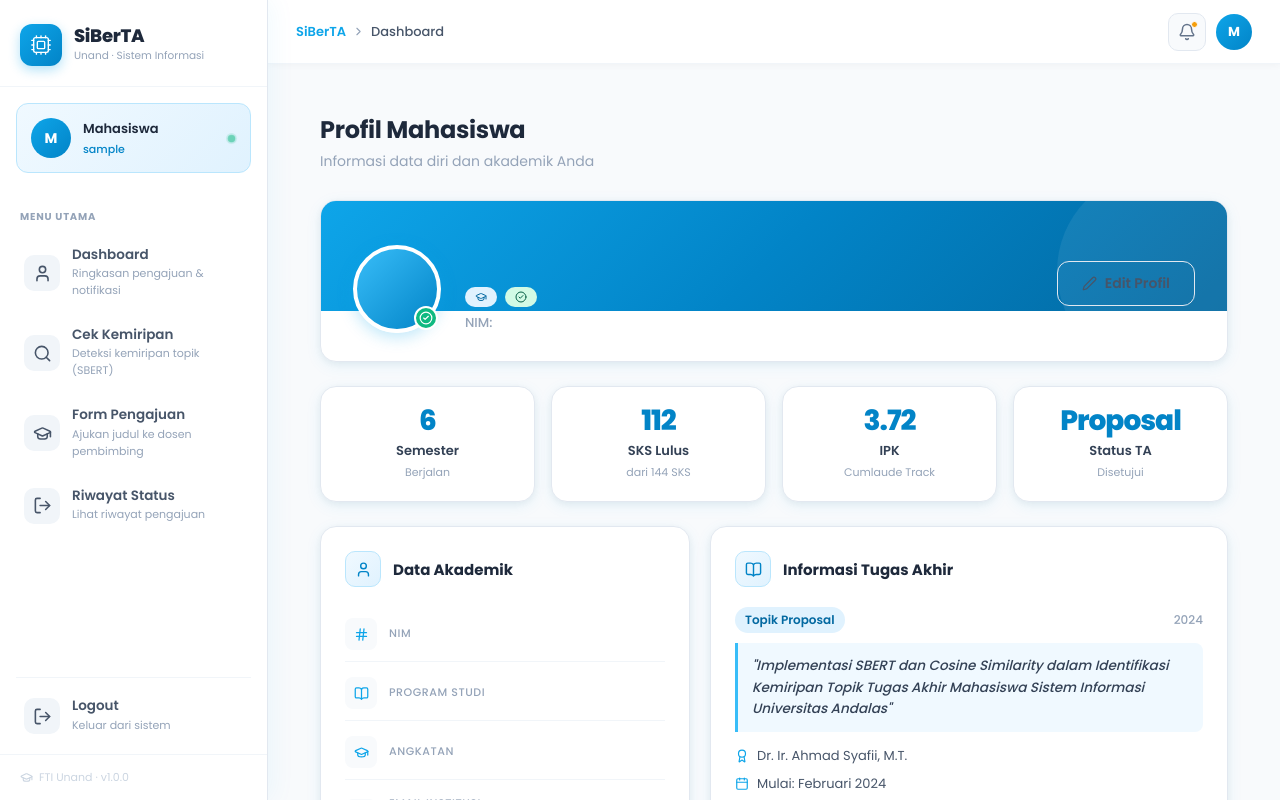
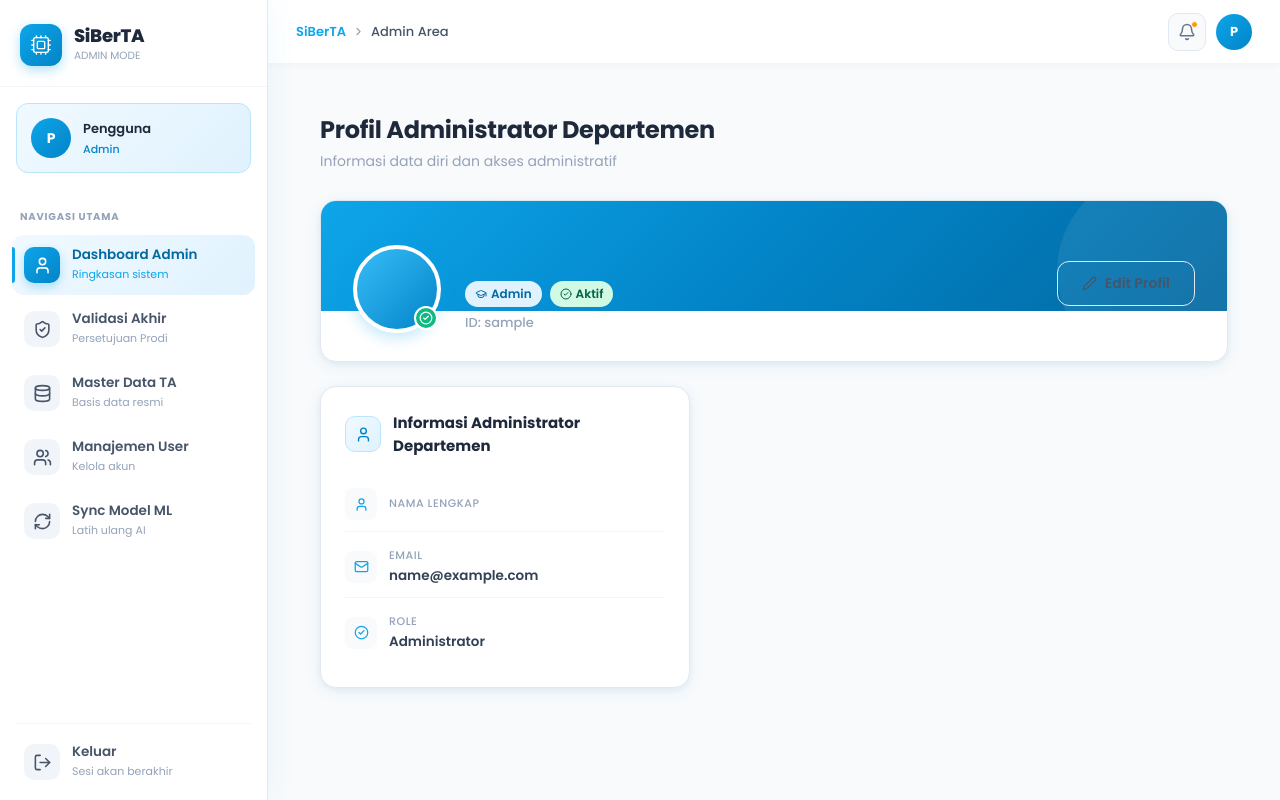
Before and after one commit to Zakkyaulia/Siberta, a React (Vite) app: page /dashboard/profil in a window 1280 px wide. Shown: the top 800 px of the page. Built offline with nearby package versions, Linux system fonts and the light colour scheme; sample sign-in values are in the browser's storage.

Commit message:
belum siap

```diff
--- a/src/App.jsx
+++ b/src/App.jsx
@@ -4,6 +4,8 @@ import { Toaster } from 'react-hot-toast';
 import { AuthProvider, useAuth } from './context/AuthContext';
 import LoginPage from './pages/LoginPage';
 import DashboardLayout from './layouts/DashboardLayout';
+
+// Halaman-Halaman
 import ProfilPage from './pages/ProfilPage';
 import CekTAPage from './pages/CekTAPage';
 import MahasiswaDashboard from './pages/MahasiswaDashboard';
@@ -19,61 +21,90 @@ import MasterDataTA from './pages/MasterDataTA';
 import ManajemenUser from './pages/ManajemenUser';
 import SyncML from './pages/SyncML';
 
-function ProtectedRoute({ children }) {
-  const { isLoggedIn } = useAuth();
-  return isLoggedIn ? children : <Navigate to="/login" replace />;
+// 1. Pelindung Rute Umum (Cek Login)
+function ProtectedRoute({ children, allowedRoles }) {
+  const { isLoggedIn, user } = useAuth();
+
+  if (!isLoggedIn) return <Navigate to="/login" replace />;
+
+  // Jika rute butuh role spesifik dan user tidak memilikinya, arahkan ke /dashboard
+  if (allowedRoles && !allowedRoles.includes(user?.role)) {
+    return <Navigate to="/dashboard" replace />;
   }
 
+  return children;
+}
+
+// 2. Pelindung Rute Publik (Mencegah user yang sudah login balik ke login)
 function PublicRoute({ children }) {
-  const { isLoggedIn } = useAuth();
-  return !isLoggedIn ? children : <Navigate to="/dashboard/profil" replace />;
+  const { isLoggedIn, user } = useAuth();
+  if (!isLoggedIn) return children;
+
+  // Jika sudah login, redirect ke dashboard sesuai role
+  const role = (user?.role || 'mahasiswa').toLowerCase();
+  if (role === 'dosen') return <Navigate to="/dashboard/dosen" replace />;
+  if (role === 'departemen' || role === 'admin') return <Navigate to="/dashboard/admin" replace />;
+  return <Navigate to="/dashboard/mahasiswa" replace />;
+}
+
+// Redirect ke halaman dashboard yang sesuai berdasarkan role
+function DashboardIndex() {
+  const { user } = useAuth();
+  const role = (user?.role || 'mahasiswa').toLowerCase();
+
+  if (role === 'dosen') return <Navigate to="daftar-masuk" replace />;
+  if (role === 'departemen' || role === 'admin') return <Navigate to="admin" replace />;
+  // Default mahasiswa
+  return <Navigate to="mahasiswa" replace />;
 }
 
 function App() {
   return (
     <AuthProvider>
       <BrowserRouter>
-        <Toaster
-          position="top-right"
-          toastOptions={{
-            duration: 3500,
-            style: {
-              background: '#ffffff',
-              color: '#1e293b',
-              borderRadius: '12px',
-              boxShadow: '0 10px 40px rgba(14, 165, 233, 0.15)',
-              border: '1px solid #e0f2fe',
-              fontFamily: "'Poppins', sans-serif",
-              fontSize: '14px',
-            },
-          }}
-        />
+        <Toaster position="top-right" />
         <Routes>
           <Route path="/login" element={<PublicRoute><LoginPage /></PublicRoute>} />
+
           <Route
             path="/dashboard"
             element={<ProtectedRoute><DashboardLayout /></ProtectedRoute>}
           >
-            <Route index element={<Navigate to="profil" replace />} />
+            <Route
+              index
+              element={<DashboardIndex />}
+            />
             <Route path="profil" element={<ProfilPage />} />
+
+            {/* Landing redirect depending on role */}
+
+
+            {/* --- RUTE KHUSUS MAHASISWA --- */}
+            <Route path="mahasiswa" element={<MahasiswaDashboard />} />
+            <Route path="sbert" element={<SBERTSim />} />
+            <Route element={<ProtectedRoute allowedRoles={['mahasiswa']} />}>
               <Route path="cek-ta" element={<CekTAPage />} />
-            <Route path="mahasiswa" element={<MahasiswaDashboard />} />
               <Route path="form-pengajuan" element={<FormPengajuan />} />
               <Route path="riwayat" element={<RiwayatStatus />} />
-            <Route path="sbert" element={<SBERTSim />} />
+            </Route>
 
-            {/* Dosen routes */}
+            {/* --- RUTE KHUSUS DOSEN --- */}
+            <Route element={<ProtectedRoute allowedRoles={['dosen']} />}>
               <Route path="dosen" element={<DosenDashboard />} />
               <Route path="daftar-masuk" element={<DaftarMasuk />} />
               <Route path="log-bimbingan" element={<LogBimbingan />} />
+            </Route>
 
-            {/* Departemen / Admin routes */}
+            {/* --- RUTE KHUSUS ADMIN/DEPARTEMEN --- */}
+            <Route element={<ProtectedRoute allowedRoles={['departemen','admin']} />}>
               <Route path="admin" element={<AdminDashboard />} />
               <Route path="validasi" element={<ValidasiAkhir />} />
               <Route path="master-data" element={<MasterDataTA />} />
               <Route path="manajemen-user" element={<ManajemenUser />} />
               <Route path="sync-ml" element={<SyncML />} />
             </Route>
+          </Route>
+
           <Route path="*" element={<Navigate to="/login" replace />} />
         </Routes>
       </BrowserRouter>
--- a/src/layouts/DashboardLayout.jsx
+++ b/src/layouts/DashboardLayout.jsx
@@ -4,164 +4,119 @@ import { useAuth } from '../context/AuthContext';
 import toast from 'react-hot-toast';
 import {
   User, Search, LogOut, Cpu, ChevronRight,
-  Menu, X, Bell, GraduationCap
+  Menu, X, Bell, GraduationCap, FilePlus,
+  Clock, Inbox, BookOpen, ShieldCheck, Database, Users, RefreshCw
 } from 'lucide-react';
 import './DashboardLayout.css';
-
-const ROLE_MENUS = {
-  mahasiswa: [
-    { to: '/dashboard/mahasiswa', icon: User, label: 'Dashboard', desc: 'Ringkasan pengajuan & notifikasi' },
-    { to: '/dashboard/cek-ta', icon: Search, label: 'Cek Kemiripan', desc: 'Deteksi kemiripan topik (SBERT)' },
-    { to: '/dashboard/form-pengajuan', icon: GraduationCap, label: 'Form Pengajuan', desc: 'Ajukan judul ke dosen pembimbing' },
-    { to: '/dashboard/riwayat', icon: LogOut, label: 'Riwayat Status', desc: 'Lihat riwayat pengajuan' },
-  ],
-  dosen: [
-    { to: '/dashboard/dosen', icon: User, label: 'Dashboard Dosen', desc: 'Ringkasan tugas bimbingan' },
-    { to: '/dashboard/daftar-masuk', icon: Search, label: 'Daftar Masuk', desc: 'Pengajuan mahasiswa masuk' },
-    { to: '/dashboard/log-bimbingan', icon: LogOut, label: 'Log Bimbingan', desc: 'Catatan bimbingan mahasiswa' },
-  ],
-  departemen: [
-    { to: '/dashboard/admin', icon: User, label: 'Dashboard Admin', desc: 'Ringkasan administrasi' },
-    { to: '/dashboard/validasi', icon: Search, label: 'Validasi Akhir', desc: 'Validasi final pengajuan' },
-    { to: '/dashboard/master-data', icon: GraduationCap, label: 'Master Data TA', desc: 'Kelola basis data judul TA' },
-    { to: '/dashboard/manajemen-user', icon: User, label: 'Manajemen User', desc: 'Tambah / edit data user' },
-    { to: '/dashboard/sync-ml', icon: Cpu, label: 'Sinkronisasi ML', desc: 'Sinkronisasi SQL -> model (.pkl)' },
-  ],
-};
 
 export default function DashboardLayout() {
   const { user, logout } = useAuth();
   const navigate = useNavigate();
   const [sidebarOpen, setSidebarOpen] = useState(false);
 
+  // KONFIGURASI MENU BERDASARKAN ROLE
+  const menuConfig = {
+    mahasiswa: [
+      { to: '/dashboard/profil', icon: User, label: 'Profil Saya', desc: 'Data akademik' },
+      { to: '/dashboard/cek-ta', icon: Search, label: 'Cek Kemiripan', desc: 'Analisis AI SBERT' },
+      { to: '/dashboard/form-pengajuan', icon: FilePlus, label: 'Ajukan Judul', desc: 'Formulir TA' },
+      { to: '/dashboard/riwayat', icon: Clock, label: 'Riwayat Status', desc: 'Pantau persetujuan' },
+    ],
+    dosen: [
+      { to: '/dashboard/profil', icon: User, label: 'Profil Dosen', desc: 'Informasi pengajar' },
+      { to: '/dashboard/daftar-masuk', icon: Inbox, label: 'Daftar Masuk', desc: 'Review judul MHS' },
+      { to: '/dashboard/log-bimbingan', icon: BookOpen, label: 'Log Bimbingan', desc: 'Catatan konsultasi' },
+    ],
+    admin: [
+      { to: '/dashboard/profil', icon: User, label: 'Dashboard Admin', desc: 'Ringkasan sistem' },
+      { to: '/dashboard/validasi-akhir', icon: ShieldCheck, label: 'Validasi Akhir', desc: 'Persetujuan Prodi' },
+      { to: '/dashboard/master-data', icon: Database, label: 'Master Data TA', desc: 'Basis data resmi' },
+      { to: '/dashboard/manajemen-user', icon: Users, label: 'Manajemen User', desc: 'Kelola akun' },
+      { to: '/dashboard/sync-ml', icon: RefreshCw, label: 'Sync Model ML', desc: 'Latih ulang AI' },
+    ]
+  };
+
+  const activeMenu = menuConfig[user?.role] || [];
+
   const handleLogout = () => {
     toast.success('Berhasil logout. Sampai jumpa! 👋');
     setTimeout(() => { logout(); navigate('/login'); }, 800);
   };
 
-  // PENTING: Proteksi jika data user masih loading/kosong
-  // Fallback (cadangan) agar aplikasi tidak crash
-  const namaUser = user?.nama || 'Mahasiswa';
-  // Ambil inisial untuk avatar cadangan jika tidak ada gambar
+  const namaUser = user?.nama || 'Pengguna';
   const inisial = namaUser.charAt(0).toUpperCase();
-  const nimUser = user?.username || 'Tidak ada NIM'; // Asumsi username dipakai sebagai NIM
 
   return (
     <div className="dashboard-root">
-      {/* Mobile Overlay */}
-      {sidebarOpen && (
-        <div className="sidebar-overlay" onClick={() => setSidebarOpen(false)} />
-      )}
+      {sidebarOpen && <div className="sidebar-overlay" onClick={() => setSidebarOpen(false)} />}
 
-      {/* ===== SIDEBAR ===== */}
       <aside className={`sidebar ${sidebarOpen ? 'open' : ''}`}>
-        {/* Sidebar Header */}
         <div className="sidebar-header">
           <div className="sidebar-brand">
-            <div className="sidebar-brand-icon">
-              <Cpu size={22} strokeWidth={1.5} />
-            </div>
+            <div className="sidebar-brand-icon"><Cpu size={22} strokeWidth={1.5} /></div>
             <div className="sidebar-brand-text">
               <span className="sidebar-brand-name">SiBerTA</span>
-              <span className="sidebar-brand-sub">Unand · Sistem Informasi</span>
+              <span className="sidebar-brand-sub">{user?.role?.toUpperCase()} MODE</span>
             </div>
           </div>
-          <button className="sidebar-close-btn" onClick={() => setSidebarOpen(false)}>
-            <X size={18} />
-          </button>
+          <button className="sidebar-close-btn" onClick={() => setSidebarOpen(false)}><X size={18} /></button>
         </div>
 
-        {/* User Mini Card */}
         <div className="sidebar-user-card">
-          {/* PERBAIKAN: Gunakan inisial jika avatar tidak ada dari backend */}
-          <div className="sidebar-avatar" style={{ backgroundColor: '#0ea5e9', color: 'white', display: 'flex', alignItems: 'center', justifyContent: 'center', fontWeight: 'bold' }}>
-              {user?.avatar || inisial}
+          <div className="sidebar-avatar" style={{ backgroundColor: '#0ea5e9', color: 'white' }}>
+            {inisial}
           </div>
           <div className="sidebar-user-info">
-            {/* PERBAIKAN: Pakai optional chaining dan ambil nama aman */}
-            <span className="sidebar-user-name">{namaUser.split(' ').slice(0, 2).join(' ')}</span>
-            <span className="sidebar-user-nim">{nimUser}</span>
-          </div>
-          <div className="sidebar-user-status" title="Status aktif">
-            <div className="status-dot" />
+            <span className="sidebar-user-name">{namaUser}</span>
+            <span className="sidebar-user-nim" style={{ textTransform: 'capitalize' }}>{user?.role}</span>
           </div>
         </div>
 
-        {/* Navigation */}
         <nav className="sidebar-nav">
-          <span className="nav-section-label">Menu Utama</span>
-          {(() => {
-            const role = (user?.role || 'mahasiswa').toLowerCase();
-            const menu = ROLE_MENUS[role] || ROLE_MENUS.mahasiswa;
-            return menu.map(({ to, icon: Icon, label, desc }) => (
+          <span className="nav-section-label">Navigasi Utama</span>
+          {activeMenu.map(({ to, icon: Icon, label, desc }) => (
             <NavLink
               key={to}
               to={to}
               className={({ isActive }) => `nav-item ${isActive ? 'active' : ''}`}
               onClick={() => setSidebarOpen(false)}
             >
-                <div className="nav-item-icon">
-                  <Icon size={19} strokeWidth={2} />
-                </div>
+              <div className="nav-item-icon"><Icon size={19} /></div>
               <div className="nav-item-text">
                 <span className="nav-label">{label}</span>
                 <span className="nav-desc">{desc}</span>
               </div>
               <ChevronRight size={15} className="nav-chevron" />
             </NavLink>
-            ));
-          })()}
+          ))}
         </nav>
 
         <div className="sidebar-divider" />
-
-        {/* Logout */}
-        <button className="nav-item logout-item" onClick={handleLogout} id="logout-btn">
-          <div className="nav-item-icon">
-            <LogOut size={19} strokeWidth={2} />
-          </div>
+        <button className="nav-item logout-item" onClick={handleLogout}>
+          <div className="nav-item-icon"><LogOut size={19} /></div>
           <div className="nav-item-text">
-            <span className="nav-label">Logout</span>
-            <span className="nav-desc">Keluar dari sistem</span>
+            <span className="nav-label">Keluar</span>
+            <span className="nav-desc">Sesi akan berakhir</span>
           </div>
         </button>
-
-        {/* Sidebar Footer */}
-        <div className="sidebar-footer">
-          <GraduationCap size={13} />
-          <span>FTI Unand · v1.0.0</span>
-        </div>
       </aside>
 
-      {/* ===== MAIN AREA ===== */}
       <div className="main-area">
-        {/* Topbar */}
         <header className="topbar">
-          <button className="topbar-menu-btn" onClick={() => setSidebarOpen(true)}>
-            <Menu size={20} />
-          </button>
-
+          <button className="topbar-menu-btn" onClick={() => setSidebarOpen(true)}><Menu size={20} /></button>
           <div className="topbar-title-area">
             <div className="topbar-breadcrumb">
               <span>SiBerTA</span>
               <ChevronRight size={13} />
-              <span className="topbar-page-name">Dashboard</span>
+              <span className="topbar-page-name" style={{ textTransform: 'capitalize' }}>{user?.role} Area</span>
             </div>
           </div>
-
           <div className="topbar-actions">
-            <button className="topbar-icon-btn" title="Notifikasi">
-              <Bell size={18} />
-              <span className="notif-dot" />
-            </button>
-            <div className="topbar-avatar" title={namaUser} style={{ backgroundColor: '#0ea5e9', color: 'white', display: 'flex', alignItems: 'center', justifyContent: 'center', fontWeight: 'bold' }}>
-               {/* PERBAIKAN: Gunakan inisial untuk topbar avatar */}
-              {user?.avatar || inisial}
-            </div>
+            <button className="topbar-icon-btn"><Bell size={18} /><span className="notif-dot" /></button>
+            <div className="topbar-avatar" style={{ backgroundColor: '#0ea5e9', color: 'white' }}>{inisial}</div>
           </div>
         </header>
 
-        {/* Page Content */}
         <main className="page-content">
           <Outlet />
         </main>
--- a/src/pages/ProfilPage.jsx
+++ b/src/pages/ProfilPage.jsx
@@ -24,7 +24,95 @@ const STATS = [
 
 export default function ProfilPage() {
   const { user } = useAuth();
+  const role = (user?.role || 'mahasiswa').toLowerCase();
+  const isMahasiswa = role === 'mahasiswa';
+  const isDosen = role === 'dosen';
+  const isAdmin = role === 'departemen' || role === 'admin';
 
+  // Konten untuk Dosen dan Admin
+  if (isDosen || isAdmin) {
+    const roleTitle = isDosen ? 'Dosen' : 'Administrator Departemen';
+    const roleSubtitle = isDosen
+      ? 'Informasi data diri dan data pembimbing'
+      : 'Informasi data diri dan akses administratif';
+
+    return (
+      <div className="profil-page fade-in">
+        <div className="page-header">
+          <div>
+            <h1 className="page-title">Profil {roleTitle}</h1>
+            <p className="page-subtitle">{roleSubtitle}</p>
+          </div>
+        </div>
+
+        <div className="profil-hero card">
+          <div className="profil-hero-bg" />
+          <div className="profil-hero-content">
+            <div className="profil-avatar-wrap">
+              <div className="profil-avatar">{user?.avatar || user?.nama?.charAt(0).toUpperCase()}</div>
+              <div className="profil-avatar-badge">
+                <CheckCircle2 size={14} />
+              </div>
+            </div>
+            <div className="profil-hero-info">
+              <h2 className="profil-name">{user?.nama}</h2>
+              <div className="profil-meta">
+                <span className="badge badge-sky">
+                  <GraduationCap size={12} />
+                  {isDosen ? 'Dosen' : 'Admin'}
+                </span>
+                <span className="badge badge-green">
+                  <CheckCircle2 size={12} />
+                  Aktif
+                </span>
+              </div>
+              <p className="profil-nim">ID: {user?.username}</p>
+            </div>
+            <button className="btn btn-ghost profil-edit-btn">
+              <Edit2 size={15} />
+              Edit Profil
+            </button>
+          </div>
+        </div>
+
+        <div className="info-grid">
+          <div className="info-section card">
+            <div className="section-header">
+              <div className="section-icon">
+                <User size={17} />
+              </div>
+              <h3>Informasi {roleTitle}</h3>
+            </div>
+            <div className="info-fields">
+              <div className="info-field">
+                <div className="info-field-icon"><User size={15} /></div>
+                <div className="info-field-content">
+                  <span className="info-field-label">Nama Lengkap</span>
+                  <span className="info-field-value">{user?.nama}</span>
+                </div>
+              </div>
+              <div className="info-field">
+                <div className="info-field-icon"><Mail size={15} /></div>
+                <div className="info-field-content">
+                  <span className="info-field-label">Email</span>
+                  <span className="info-field-value">{user?.email || '-'}</span>
+                </div>
+              </div>
+              <div className="info-field">
+                <div className="info-field-icon"><CheckCircle2 size={15} /></div>
+                <div className="info-field-content">
+                  <span className="info-field-label">Role</span>
+                  <span className="info-field-value">{isDosen ? 'Dosen Pembimbing' : 'Administrator'}</span>
+                </div>
+              </div>
+            </div>
+          </div>
+        </div>
+      </div>
+    );
+  }
+
+  // Konten untuk Mahasiswa (original)
   return (
     <div className="profil-page fade-in">
       {/* Page Header */}
```
Lines whose indentation alone changed are shown as unchanged.
